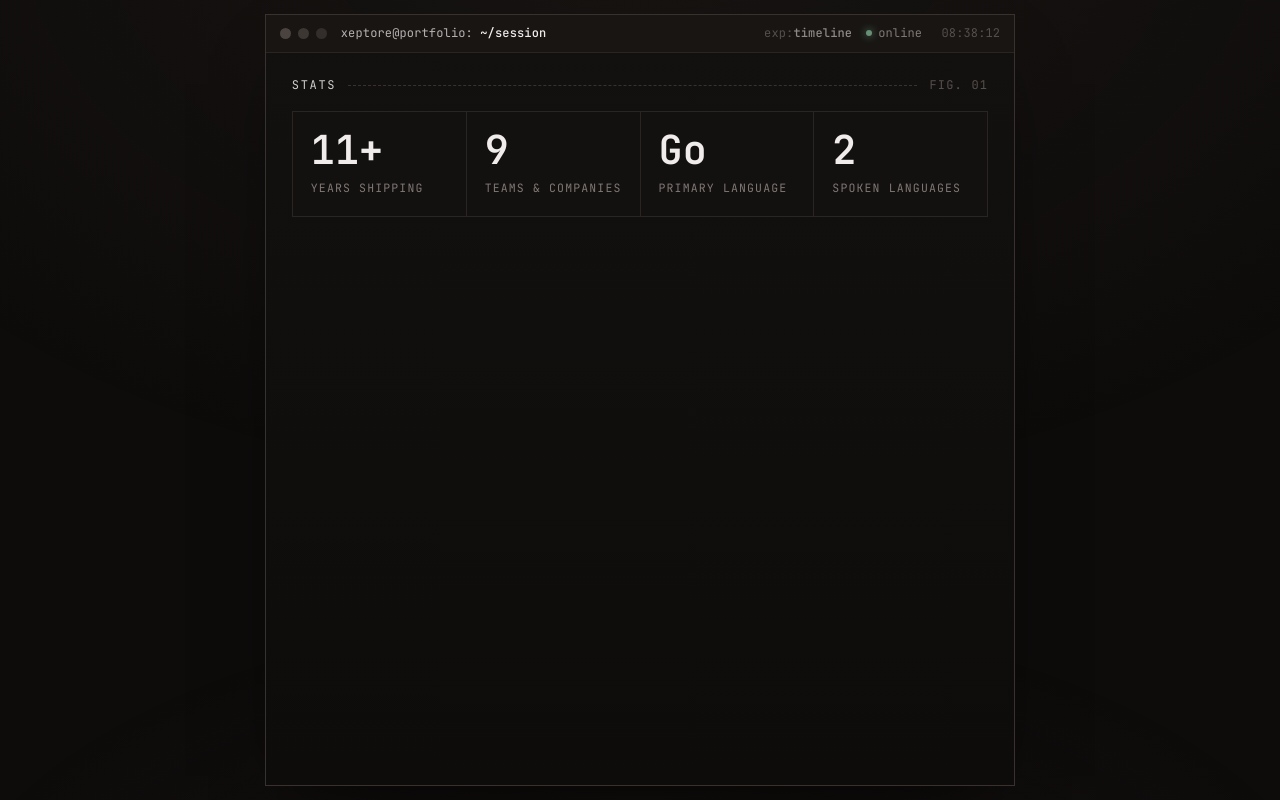
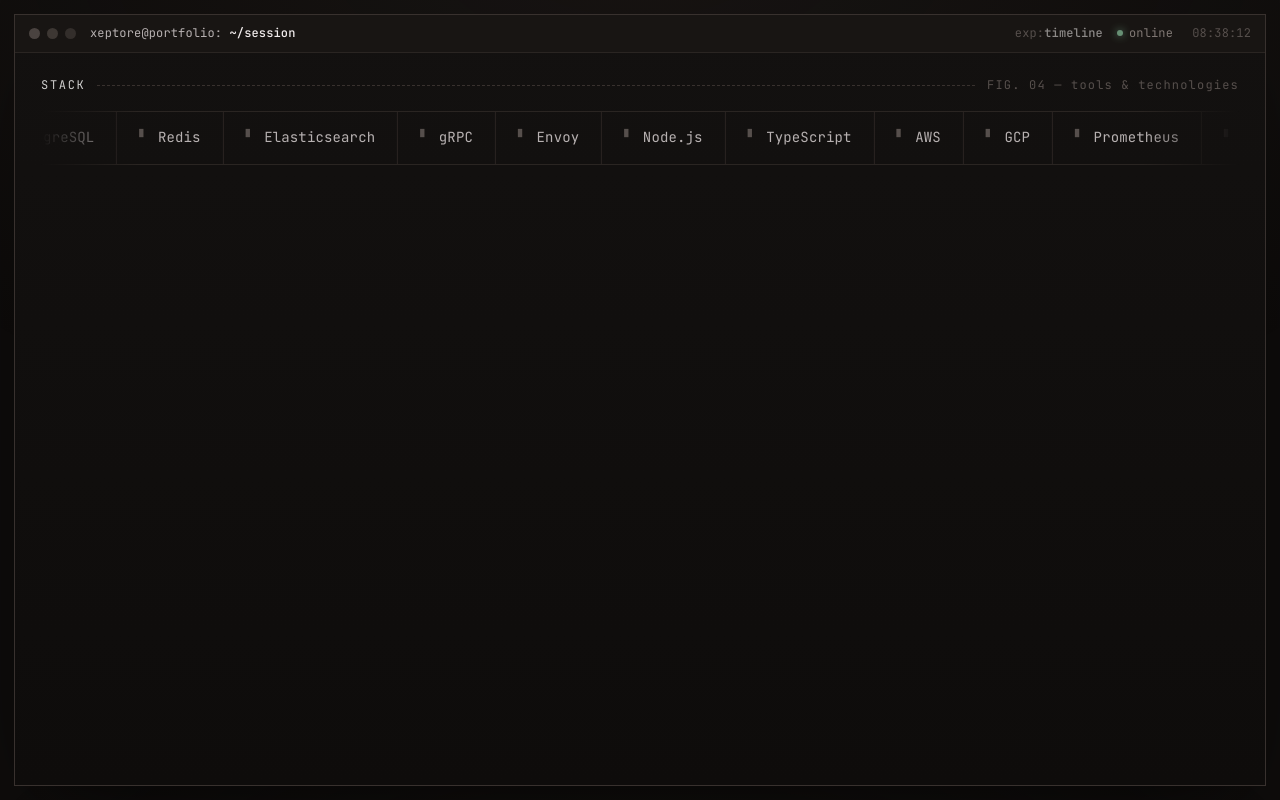
Before and after one commit to zahramirkazemi/xeptore-portfolio, a React (Vite) app: page / in a window 1280 px wide. Built offline with nearby package versions, Linux system fonts and the light colour scheme.

Commit message:
feat: add stack

```diff
--- a/src/components/MainContent.tsx
+++ b/src/components/MainContent.tsx
@@ -3,7 +3,7 @@
 import { BOOT_LINES } from '../core/constants.ts';
 
 import BootLoading from './BootLoading.tsx';
-import Stats from './commands/Stats.tsx';
+import Stack from './commands/Stack.tsx';
 
 export default function MainContent() {
   const [booting, setBooting] = useState(true)
@@ -34,7 +34,7 @@
       aria-label="Terminal output"
     >
       <BootLoading booting={booting} bootShown={bootShown} />
-      <Stats />
+      <Stack />
     </div>
   )
 }
--- /dev/null
+++ b/src/components/commands/Stack.tsx
@@ -0,0 +1,21 @@
+import { CV } from '../../core/data.ts'
+import { Section } from '../Shared.tsx'
+
+export default function Stack() {
+  const loop = [...CV.stack, ...CV.stack]
+  return (
+    <>
+      <Section tag="stack" fig="FIG. 04 — tools & technologies" />
+      <div className="marquee" aria-label="Technology stack">
+        <div className="marquee-track" aria-hidden="true">
+          {loop.map((technology, i) => (
+            <span className="marquee-item" key={i}>
+              <span className="dot">▘</span>
+              {technology}
+            </span>
+          ))}
+        </div>
+      </div>
+    </>
+  )
+}
--- a/src/core/globals.css
+++ b/src/core/globals.css
@@ -51,7 +51,6 @@
   z-index: 1;
   height: 100dvh;
   display: flex;
-  align-items: center;
   flex-direction: column;
   padding: 14px;
 }
@@ -405,3 +404,53 @@
     grid-template-columns: repeat(2, 1fr);
   }
 }
+
+/* ===================== STACK MARQUEE ===================== */
+.marquee {
+  overflow: hidden;
+  border-top: 1px solid var(--border);
+  border-bottom: 1px solid var(--border);
+  padding: 0;
+  -webkit-mask-image: linear-gradient(
+    90deg,
+    transparent,
+    #000 8%,
+    #000 92%,
+    transparent
+  );
+  mask-image: linear-gradient(
+    90deg,
+    transparent,
+    #000 8%,
+    #000 92%,
+    transparent
+  );
+}
+.marquee-track {
+  display: flex;
+  gap: 0;
+  width: max-content;
+  animation: scrollx 38s linear infinite;
+}
+.marquee:hover .marquee-track {
+  animation-play-state: paused;
+}
+.marquee-item {
+  color: var(--fg-mid);
+  padding: 14px 22px;
+  white-space: nowrap;
+  border-right: 1px solid var(--border);
+  font-size: 14px;
+}
+.marquee-item .dot {
+  color: var(--fg-faint);
+  margin-right: 10px;
+}
+@keyframes scrollx {
+  from {
+    transform: translateX(0);
+  }
+  to {
+    transform: translateX(-50%);
+  }
+}
```
